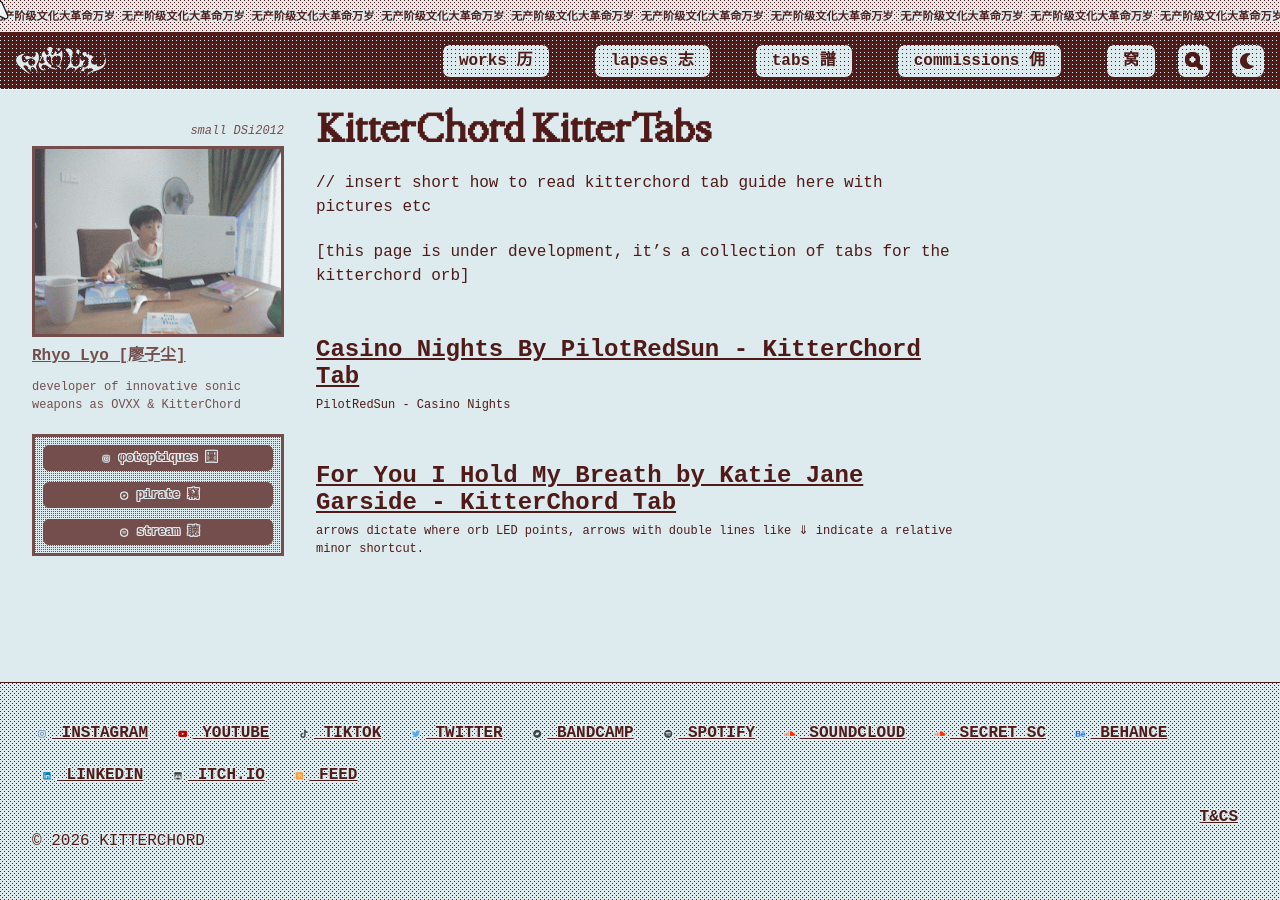
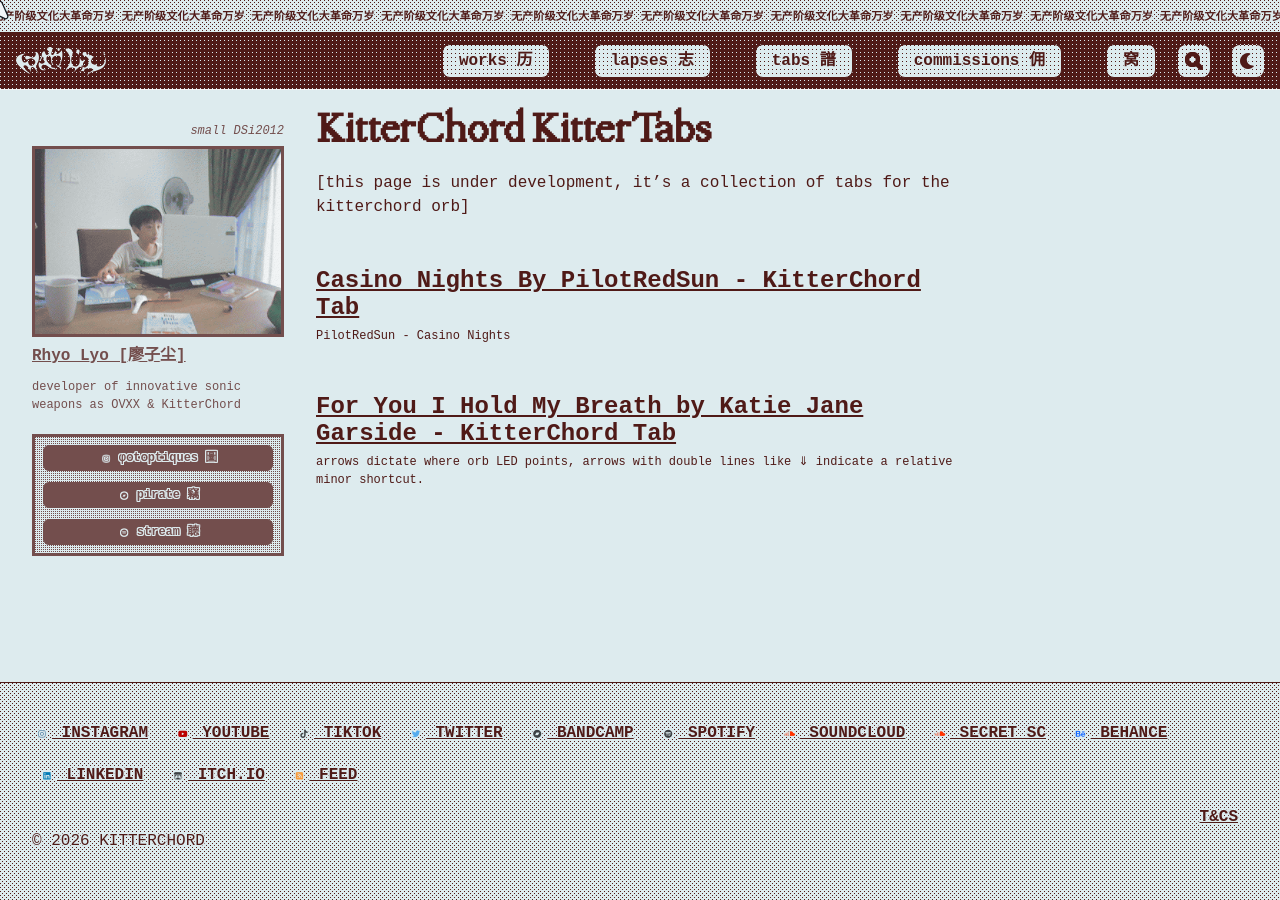
Before and after one commit to cryotato/cryotato.github.io, a Jekyll site: the page built from _pages/tabs.md, in a window 1280 px wide. Built offline with Jekyll 4.4.1, drawn with Linux system fonts in a browser that asks for light colours; cached includes are drawn as plain includes; some web fonts are replaced; a script that is not in the unit is left out.

Commit message:
Update tabs.md

```diff
--- a/_pages/tabs.md
+++ b/_pages/tabs.md
@@ -5,7 +5,7 @@
 entries_layout: list # You can change this to 'list' if you prefer
 ---
 
-// insert short how to read kitterchord tab guide here with pictures etc
+<!-- insert short how to read kitterchord tab guide here with pictures etc -->
 
 [this page is under development, it's a collection of tabs for the kitterchord orb]
 
```
